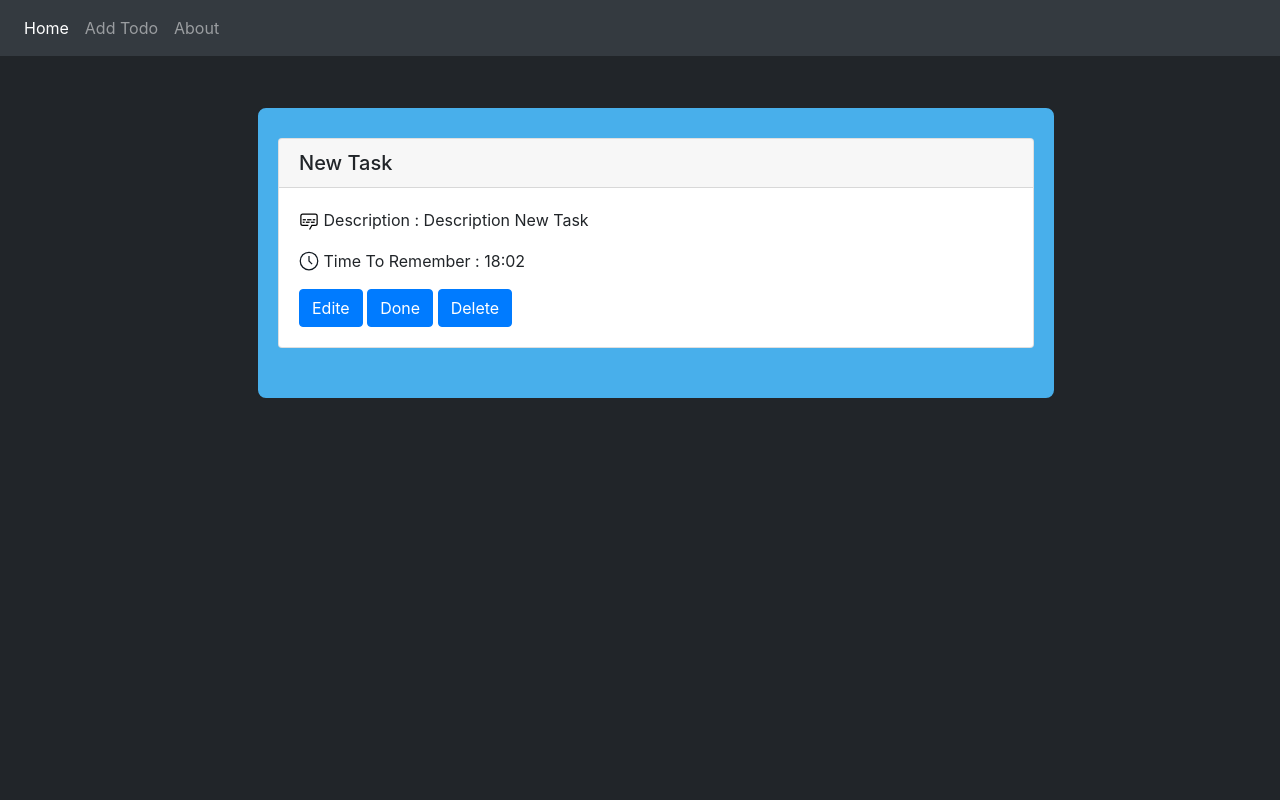
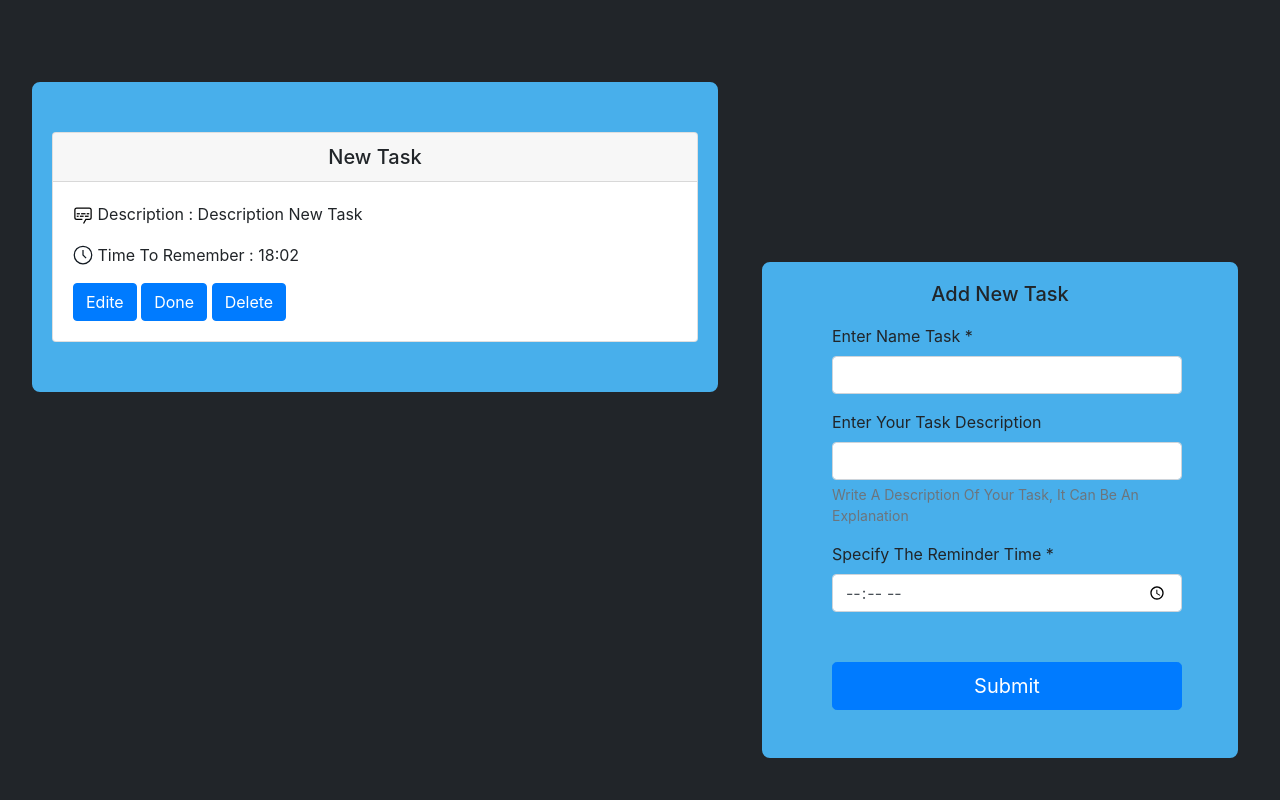
Before and after one commit to alireza01100011/TodoList-Flask, a Flask app: page / in a window 1280 px wide. Run offline with Flask 3, Linux system fonts and the light colour scheme.

Commit message:
One Page Application

```diff
--- a/App/Templates/base.html
+++ b/App/Templates/base.html
@@ -8,17 +8,18 @@
     <title>{{title}}</title>
     <style>
         .Box{
-            width: 600px ;
-            height: 600px;
-            margin: 50px 0px auto 26%;
+            width: 480px ;
+            height: 500px;
             background-color: #48afeb;
             border: 2px solid; border-radius: 10px;
             padding:20px;
+            margin: 80px 10px 0 30px;
+
         };
         </style>
 </head>
 <body style="background-color:#212529;">
-    {% include 'navbar.html'  %}
+
     {% block content %}{% endblock content %}
 </body>
 </html>
--- a/App/Templates/from.html
+++ b/App/Templates/from.html
@@ -3,10 +3,11 @@
 {% block content %}
 
     <div class="Box">
-        <div style="width: 500px ;  height: 600px; padding:10px 0px 0px 50px;">
+        <center><h3 style="font-size: 20px;">{{Title_From}}</h3></center>
+        <div style="width: 400px ; height: 600px; padding:10px 0px 0px 50px;">
             <form action="/{{URL_Action}}/{{ID}}" method="post">
                 <div class="form-group">
-                    <label for="exampleInputEmail1">Enter Title Task *</label>
+                    <label for="exampleInputEmail1">Enter Name Task *</label>
                     <input type="text" class="form-control" name="title" value="{{value_title}}" required>
                 </div>
                 <div class="form-group">
--- a/App/Templates/home.html
+++ b/App/Templates/home.html
@@ -1,14 +1,14 @@
 {% extends 'base.html' %}
 
 {% block content %}
-<div class="Box" style="width: 800px; height:auto; margin: 50px 0px auto 20%;">
+<div class="Box" style="width: 690px; height:auto; float: left; ">
 
     {% for task in tasks %}
-        <div class="card " style="margin: 10px 0px 30px auto; ">
+        <div class="card " style="margin: 30px 0px 30px auto; ">
             {% if task.Done == 1 %}
                 <s><h5 class="card-header">{{task.Title}}</h5></s>
             {% else %}
-                <h5 class="card-header">{{task.Title}}</h5>
+                <center><h5 class="card-header">{{task.Title}}</h5></center>
             {% endif %}
 
             <div class="card-body">
@@ -26,4 +26,8 @@
         </div>
     {% endfor %}
 </div>
+<div style="float: right; display: inline-block;position: fixed;bottom: 40px;">
+    {% include 'from.html' %}
+
+</div>
 {% endblock content %}
--- a/App/Templates/navbar.html
+++ /dev/null
@@ -1,18 +0,0 @@
-<nav class="navbar navbar-expand-lg navbar-dark bg-dark">
-    <div class="collapse navbar-collapse" id="navbarNav">
-      <ul class="navbar-nav">
-        <li class="nav-item active">
-          <a class="nav-link" href="{{url_for('home')}}">Home</a>
-        </li>
-
-        <li class="nav-item">
-          <a class="nav-link" href="{{url_for('AddTodo')}}">Add Todo</a>
-        </li>
-
-        <li class="nav-item">
-          <a class="nav-link " target="_blank" href="{{url_for('about')}}">About</a>
-        </li>
-
-      </ul>
-    </div>
-  </nav>
--- a/App/app.py
+++ b/App/app.py
@@ -1,6 +1,9 @@
 from flask import Flask , render_template , redirect , url_for , request
 from flask_sqlalchemy import SQLAlchemy
+
 from datetime import datetime
+
+# <================================App And DataBase==================================>
 
 # Intensification Of Database Manager
 db = SQLAlchemy()
@@ -21,29 +24,55 @@ class Todo(db.Model):
 
     def __repr__(self):
         return f'Todo({self.Id} , {self.Title} , {self.Content} , {self.ReminderTime} , {self.Done})'
+
 # Create DataBase
 with app.app_context() :
     db.create_all()
 
+# Returns A Sorted List Of All Tasks
+def GetTask()->list[Todo]:
+    # Get All Tasks
+    items = Todo.query.all()
+    # Build Storage Space
+    tasks = [None for i in range(len(items))]
+    # Sort Data By Time
+    SortDeata = sorted([task.ReminderTime for task in items])
+    # Add Tasks To The List
+    for task in items:
+        tasks[SortDeata.index(task.ReminderTime)] = task
+
+    return tasks
+
+
+
+
+# <================================Home==================================>
 # HomePage
 @app.route('/')
 def home():
-    items = Todo.query.all()
-    tasks = [None for i in range(len(items))]
-    SortDeata = sorted([task.ReminderTime for task in items])
-    for task in items:
-        tasks.insert(SortDeata.index(task.ReminderTime) , task)
+    # Get All Task
+    tasks = GetTask()
 
-    for task in tasks :
-        if task == None : tasks.remove(task)
+    return render_template(
+        'home.html', # Html File
+        title='Todo List', # Title Web Page
+        tasks=tasks, # List Tasks
+        Title_From = 'Add New Task', # Title From
+        URL_Action='AddTask', # Url -> Action Form
+        ID='', # Defulte
+        value_title='', # Defulte
+        value_content='', # Defulte
+        value_time='' # Defulte
+        )
 
-    return render_template('home.html' , title='Home' , tasks=tasks)
-
-
+# <================================About==================================>
+# About Page
 @app.route('/about')
 def about():
     return redirect('https://github.com/alireza536')
 
+# <================================Delete Task==================================>
+# Delete Task
 @app.route('/Delete/<ID>')
 def Delete(ID):
     task = Todo.query.get(ID)
@@ -51,7 +80,8 @@ def Delete(ID):
     db.session.commit()
     return redirect(url_for('home'))
 
-
+# <================================Done Task==================================>
+# Task Done Operation
 @app.route('/Done/<ID>')
 def Done(ID):
     task = Todo.query.get(ID)
@@ -59,42 +89,73 @@ def Done(ID):
     db.session.commit()
     return redirect(url_for('home'))
 
-@app.route('/AddTodo')
-def AddTodo():
-    return render_template('from.html' , title='Add Todo' , value_content='' , value_title='' , value_time='' , URL_Action='AddTask' , ID='')
-
-
+# <================================Add Task==================================>
+# Add New Task
+# It Receives The Information From The Form And Adds The New Task
 @app.route('/AddTask/', methods=('GET', 'POST'))
-def CreateTodo():
+def AddNewTask():
     if request.method == 'POST':
         try :
+            # Create New Task
             newtask = Todo(
                 Title=request.form['title'],
                 Content= request.form['content'] ,
                 ReminderTime =request.form['time'])
+
         except KeyError:
-            return redirect(url_for('AddTodo'))
+            return redirect(url_for('home'))
 
+        # Add New Task To Database
         db.session.add(newtask)
         db.session.commit()
+
         return redirect(url_for('home'))
 
+# <================================Edite Task==================================>
+# Edit Task
+# This Function Prepares The Main Page For Editing
 @app.route('/Edite/<int:ID>')
 def Edite(ID):
+    # Get The Selected Task For Editing
     task = Todo.query.get(ID)
-    return render_template('from.html' , title=f'Edite {task.Title}' , value_content=f'{task.Content}' , value_title=f'{task.Title}' , value_time='05:02' , URL_Action='-Edite' , ID=f'{int(ID)}')
+    # Get All Tasks Sorted For Display
+    tasks = GetTask()
+    # Send Information To The Main Page
+    return render_template(
+            'home.html', # Html File
+            title='Todo List', # Title
+            tasks=tasks, # All Tasks For Display
+            Title_From = f'Edite Todo : {task.Title}', # The Title Of The Form
+            URL_Action='-Edite', # The Address That Will Send The Data Form In The End {Action Url}
+            ID=f'{int(ID)}', # Task Id Selected For Editing
+            value_title=f'{task.Title}' , # Task Name Or Title In The Form Field
+            value_content=f'{task.Content}', # Task Description In The Form Field
+            value_time=f'{task.ReminderTime}', # Task Reminder Time In The Form Field
+            )
 
+
+# This Function Applies The Received Values To Edit The Task In The Database
 @app.route('/-Edite/<ID>' , methods=('GET', 'POST'))
 def edite(ID):
     if request.method == 'POST':
+        # Get Task
         task = Todo.query.get(ID)
+        # Set Id - [ To Not Change The ID ]
         task.Id = int(ID)
+        # Set New Title
         task.Title  = request.form['title']
+        # Set New Description
         task.Content = request.form['content']
+        # Set New Reminder Time
         task.ReminderTime = request.form['time']
+        # Seve
         db.session.commit()
+        # Refresh The Page To Show The Changes
         return redirect(url_for('home'))
 
+# <================================Mian(Run)==================================>
 
 if __name__ == '__main__':
-    app.run(debug=True , host='192.168.1.9')
+    # toast = ToastNotifier()
+
+    app.run(debug=True , host='192.168.1.9' , port=80)
```
Also changed, not shown: instance/Database.db.
